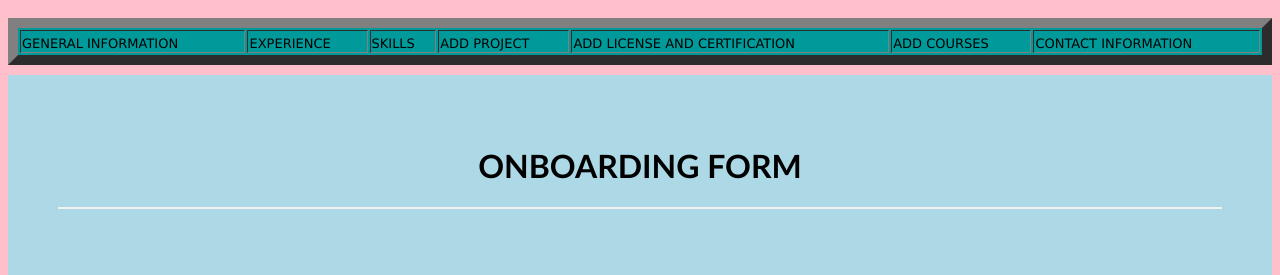
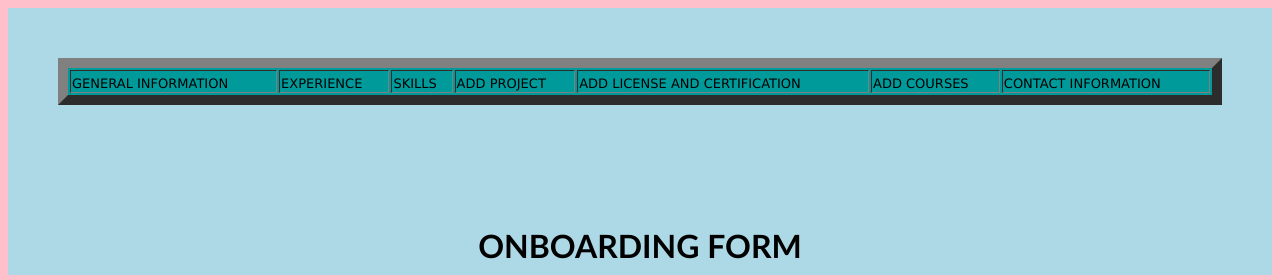
Before and after one commit to Saumyaptl/onboardingform, a website: page public/index.html in a window 1280 px wide. Shown: the top 275 px of the page. Drawn offline with Linux system fonts and the light colour scheme.

Commit message:
Update index.html

```diff
--- a/public/index.html
+++ b/public/index.html
@@ -90,8 +90,8 @@
 </head>
 
 <body>
- <nav> <div class="none">
-    <table id="information " border="10"  bgcolor=" #009a9a" width="100%">
+ <nav> <div class="container">
+    <table id="information " border="10" width="100%" bgcolor=" #009a9a" >
       <tr>
         <td>
           <a href="#generalinformation" style="text-decoration:none">
```
